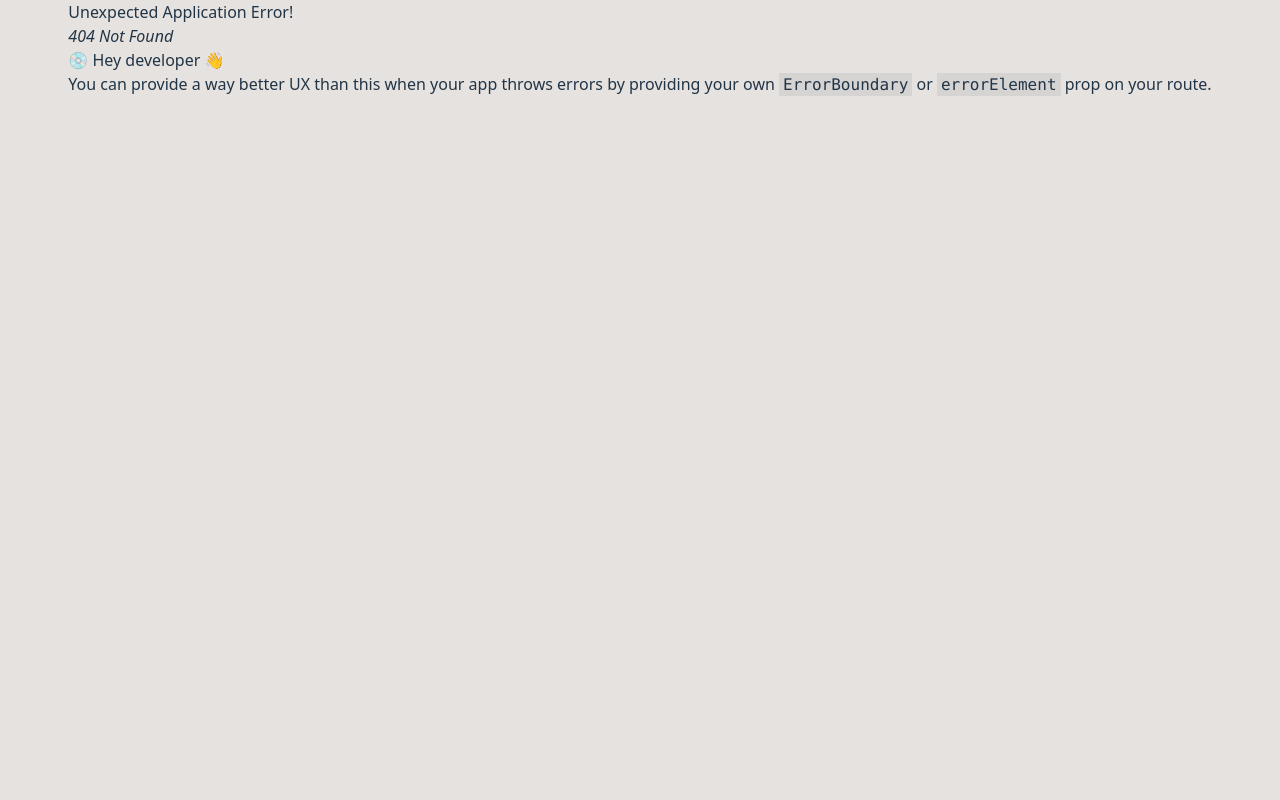
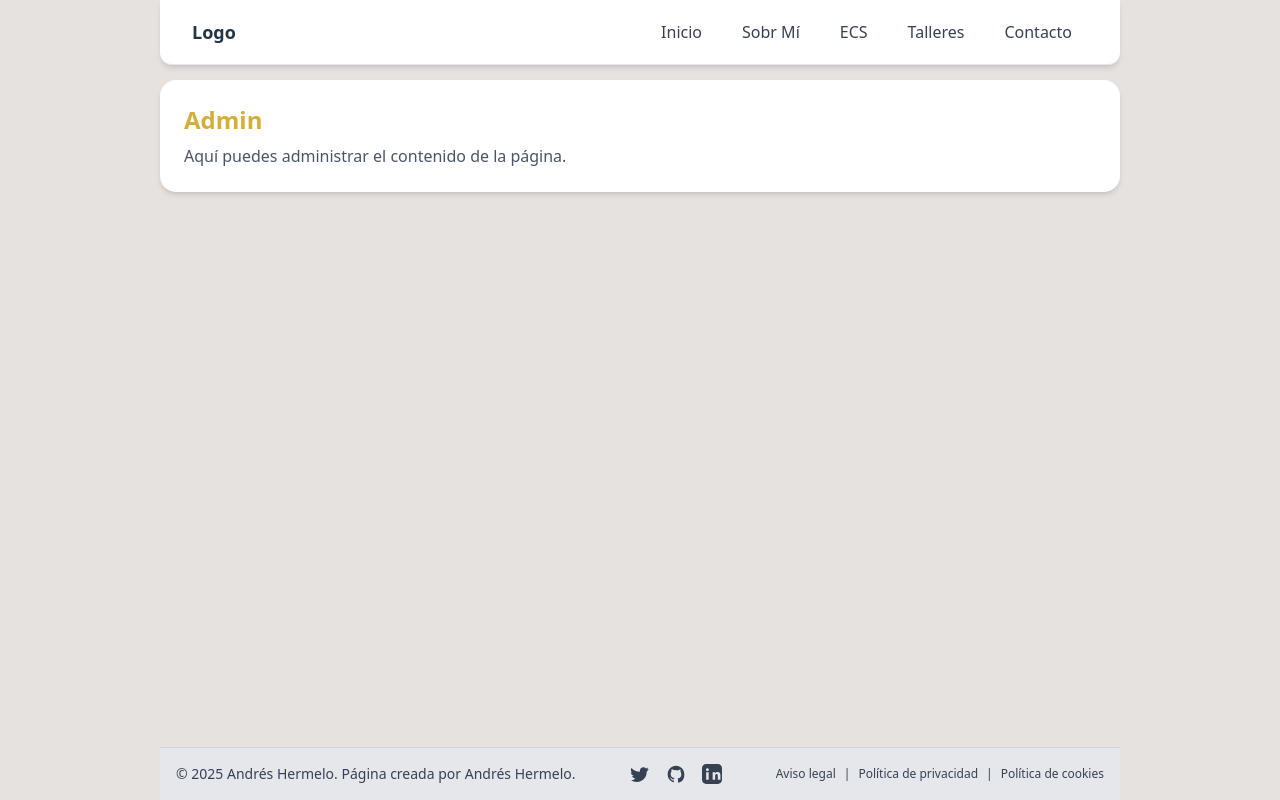
Before and after one commit to atxoupi/proxecto-front, a React (Vite) app in the folder proxecto-front/: page /admin in a window 1280 px wide. Before the commit this address had no page. Built offline with nearby package versions, Linux system fonts and the light colour scheme; sample sign-in values are in the browser's storage.

Commit message:
Implement comunication to the backend and create protected routes

```diff
--- a/proxecto-front/src/app/store.jsx
+++ b/proxecto-front/src/app/store.jsx
@@ -1,5 +1,8 @@
 import { configureStore } from '@reduxjs/toolkit'
+import authReducer from "../features/auth/authSlice";
 
 export const store = configureStore({
-  reducer: {},
+  reducer: {
+    auth: authReducer,
+  },
 })
--- /dev/null
+++ b/proxecto-front/src/components/protectedRoute.jsx
@@ -0,0 +1,9 @@
+import { Navigate, Outlet } from "react-router-dom";
+
+const ProtectedRoute = () => {
+  const isAuthenticated = !!localStorage.getItem("sessionid");
+
+  return isAuthenticated ? <Outlet /> : <Navigate to="/login" replace />;
+};
+
+export default ProtectedRoute;
--- /dev/null
+++ b/proxecto-front/src/features/auth/authSlice.js
@@ -0,0 +1,21 @@
+import { createSlice } from "@reduxjs/toolkit";
+
+const initialState = {
+  isAuthenticated: false,
+};
+
+const authSlice = createSlice({
+  name: "auth",
+  initialState,
+  reducers: {
+    loginSuccess(state) {
+      state.isAuthenticated = true;
+    },
+    logout(state) {
+      state.isAuthenticated = false;
+    },
+  },
+});
+
+export const { loginSuccess, logout } = authSlice.actions;
+export default authSlice.reducer;
--- /dev/null
+++ b/proxecto-front/src/pages/admin/index.jsx
@@ -0,0 +1,15 @@
+import React from 'react';
+import AnimatedCard from '../../components/card/index.jsx';
+
+const AdminPage = () => {
+  return (
+          <div className="w-full flex justify-center mt-20">
+              <AnimatedCard
+                  title="Admin"
+                  text="Aquí puedes administrar el contenido de la página."
+              />
+          </div>
+      );
+};
+
+export default AdminPage;
--- a/proxecto-front/src/pages/login/index.jsx
+++ b/proxecto-front/src/pages/login/index.jsx
@@ -1,31 +1,34 @@
 import React, { useState } from "react";
 import { motion } from "framer-motion";
 import LoginPic from "../../assets/login_page_pic1.jpg";
+import { useNavigate } from "react-router-dom";
+import axios from "axios";
 
 const LoginPage = () => {
   const [email, setEmail] = useState("");
   const [password, setPassword] = useState("");
   const [errorMsg, setErrorMsg] = useState("");
   const [loading, setLoading] = useState(false);
+  const navigate = useNavigate();
 
   const handleSubmit = async (e) => {
     e.preventDefault();
     setLoading(true);
     setErrorMsg("");
     try {
-      const res = await axios.post("http://localhost:8000/api/auth/login/", {
-        email,
-        password,
-      });
-
-      // Se a API devolve token ou usuario
+      const res = await axios.post(
+        "http://localhost:8000/api/auth/login",
+        {
+          email,
+          password,
+        },
+        { withCredentials: true }
+      );
+      localStorage.setItem("sessionid", res.data.sessionid);
       localStorage.setItem("token", res.data.token);
 
       console.log("Login correcto:", res.data);
-
-      // ⚠️ Aquí podes navegar a outra páxina
-      // navigate("/dashboard");
-
+      navigate("/admin");
     } catch (error) {
       console.error(error);
       setErrorMsg("Credenciales incorrectas ou erro no servidor");
@@ -43,7 +46,10 @@ const LoginPage = () => {
       className="flex flex-col items-center justify-center min-h-screen w-screen bg-cover bg-center bg-no-repeat rounded-tl-3xl rounded-tr-3xl p-4"
     >
       <h1 className="text-4xl text-[#d4af37] font-bold mb-8">Login</h1>
-      <form onSubmit={handleSubmit} className="bg-white p-6 rounded shadow-md w-80">
+      <form
+        onSubmit={handleSubmit}
+        className="bg-white p-6 rounded shadow-md w-80"
+      >
         {errorMsg && (
           <p className="bg-red-100 text-red-600 p-2 rounded text-center mb-3">
             {errorMsg}
```
Also changed, not shown: proxecto-front/src/main.jsx (+26 -18 lines).
